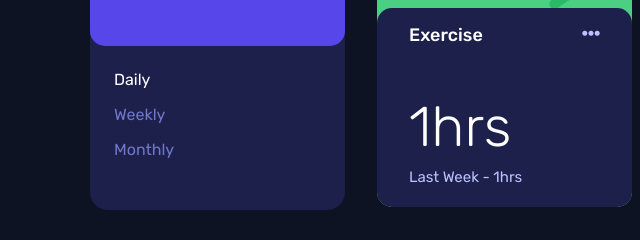
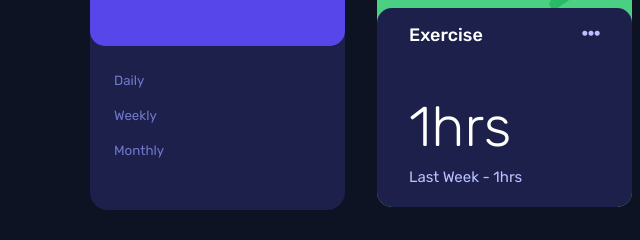
Before and after one commit to Hayfron24/time-tracking-dashboard-ts, a plain HTML site: page index.html in a window 1280 px wide. Shown: the part 449-689 px from the top of the page, 0-640 px from the left. Drawn offline with Linux system fonts and the light colour scheme.

Commit message:
radio inputs changed to buttons

```diff
--- a/index.html
+++ b/index.html
@@ -23,19 +23,16 @@
                 </div>
             </div>
             <div class="timeframe">
-               <div class="input">
-                    <input type="radio" value="daily" name="timeframe" id="daily" class="daily-btn" checked>
-                    <label for="daily-timeframe" class="btn player">Daily</label>
+               <div class="btn-container">
+                    <button class="btn" id="daily-btn">Daily</button>
                </div>
 
-                <div class="input">
-                    <input type="radio" value="weekly" name="timeframe" id="weekly" class="weekly-btn">
-                <label for="weekly-timeframe" class="btn player">Weekly</label>
+                <div class="btn-container">
+                    <button class="btn" id="weekly-btn">Weekly</button>
                 </div>
 
-                <div class="input">
-                    <input type="radio" value="monthly" name="timeframe" id="monthly" class="monthly-btn">
-                    <label for="1-player" class="btn player">Monthly</label>
+                <div class="btn-container">
+                    <button class="btn" id="monthly-btn">Monthly</button>
                 </div>
             </div>
         </div>
--- a/style.css
+++ b/style.css
@@ -65,12 +65,15 @@ body {
     margin-bottom: 1rem;
     color: #7078C9;
 }
-input[type="radio"]{
-    display: none;
+.btn-container{
+    margin-bottom: 1rem;
 }
-input[type="radio"]:checked + label{
-    color: #fff;
+.btn{
+    border: none;
+    background: transparent;
+    color: #7078C9;
 }
+
 .cards{
     display: grid;
     grid-template-columns: repeat(3, 1fr) ;
```
